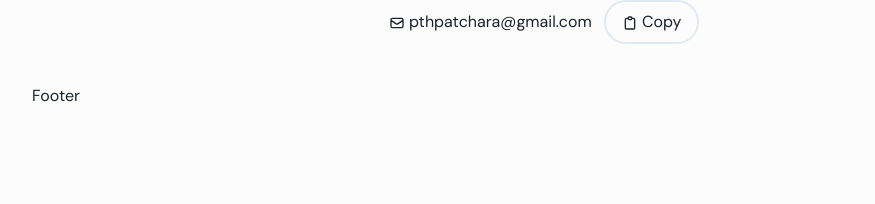
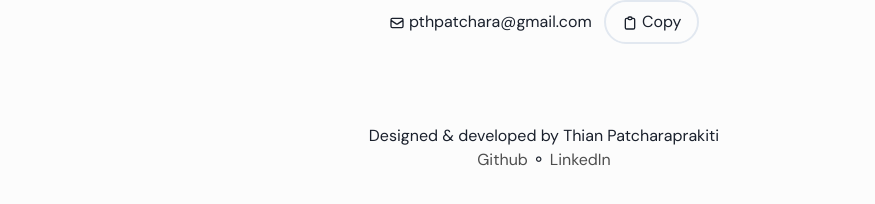
Before and after one commit to thianp/portfolio-web, a React (Create React App) app: page / in a window 1280 px wide. Shown: the part 2322-2526 px from the top of the page, without its empty margins (96-971 px from the left). Before the commit the page ends 2430 px from the top, so only its background shows below. Built offline with nearby package versions, Linux system fonts and the light colour scheme.

Commit message:
feat: footer, social media links

```diff
--- a/src/components/layout/Footer.js
+++ b/src/components/layout/Footer.js
@@ -1,7 +1,13 @@
 export default function Footer() {
-    return (
-        <div>
-            Footer
-        </div>
-    )
+  return (
+    <div className="py-[40px] grid justify-items-center">
+      <div>Designed & developed by Thian Patcharaprakiti</div>
+      <div>
+        <a href="https://github.com/thianp">Github</a> &#9900;{" "}
+        <a href="https://www.linkedin.com/in/thian-patcharaprakiti-367bb017a/">
+          LinkedIn
+        </a>
+      </div>
+    </div>
+  );
 }
```
